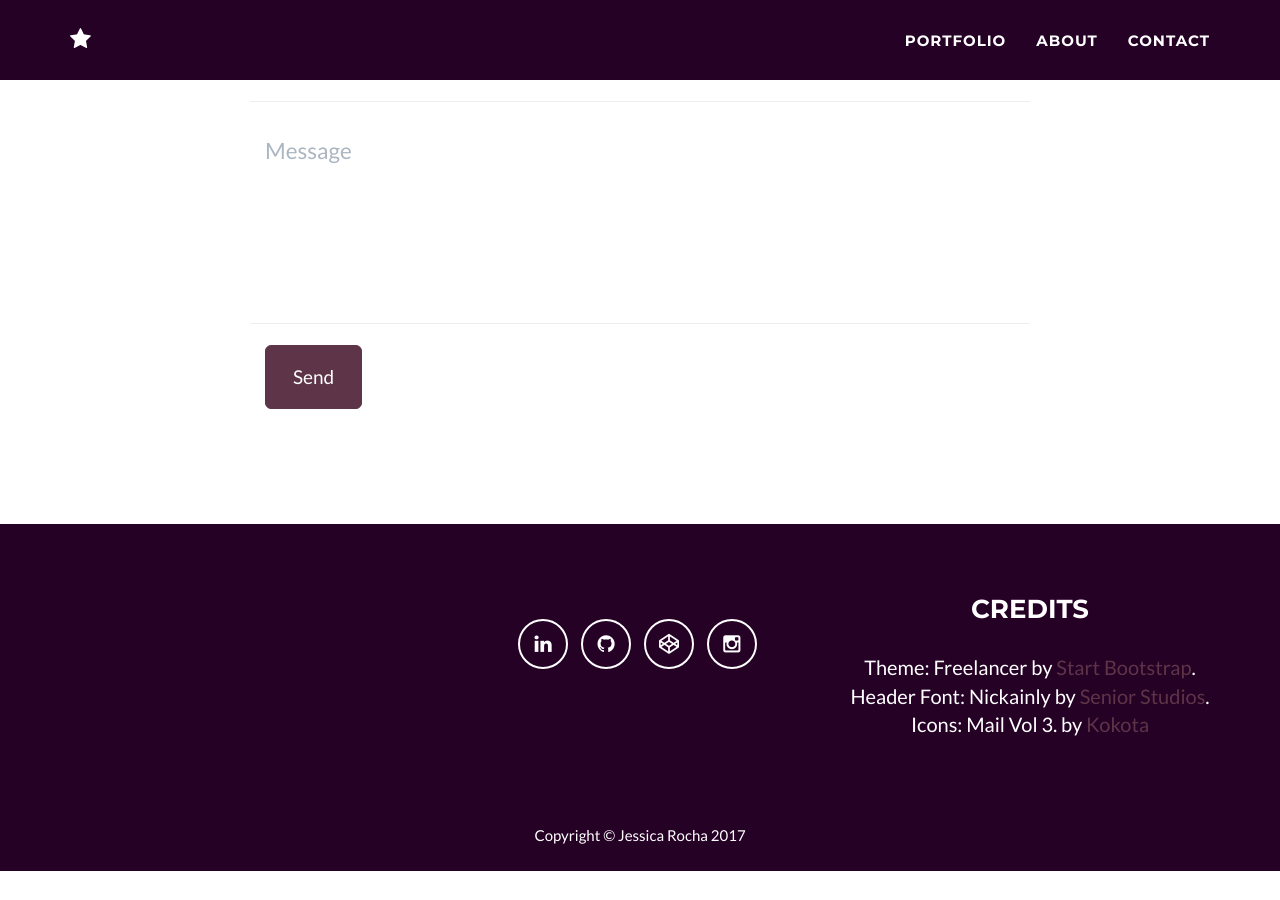
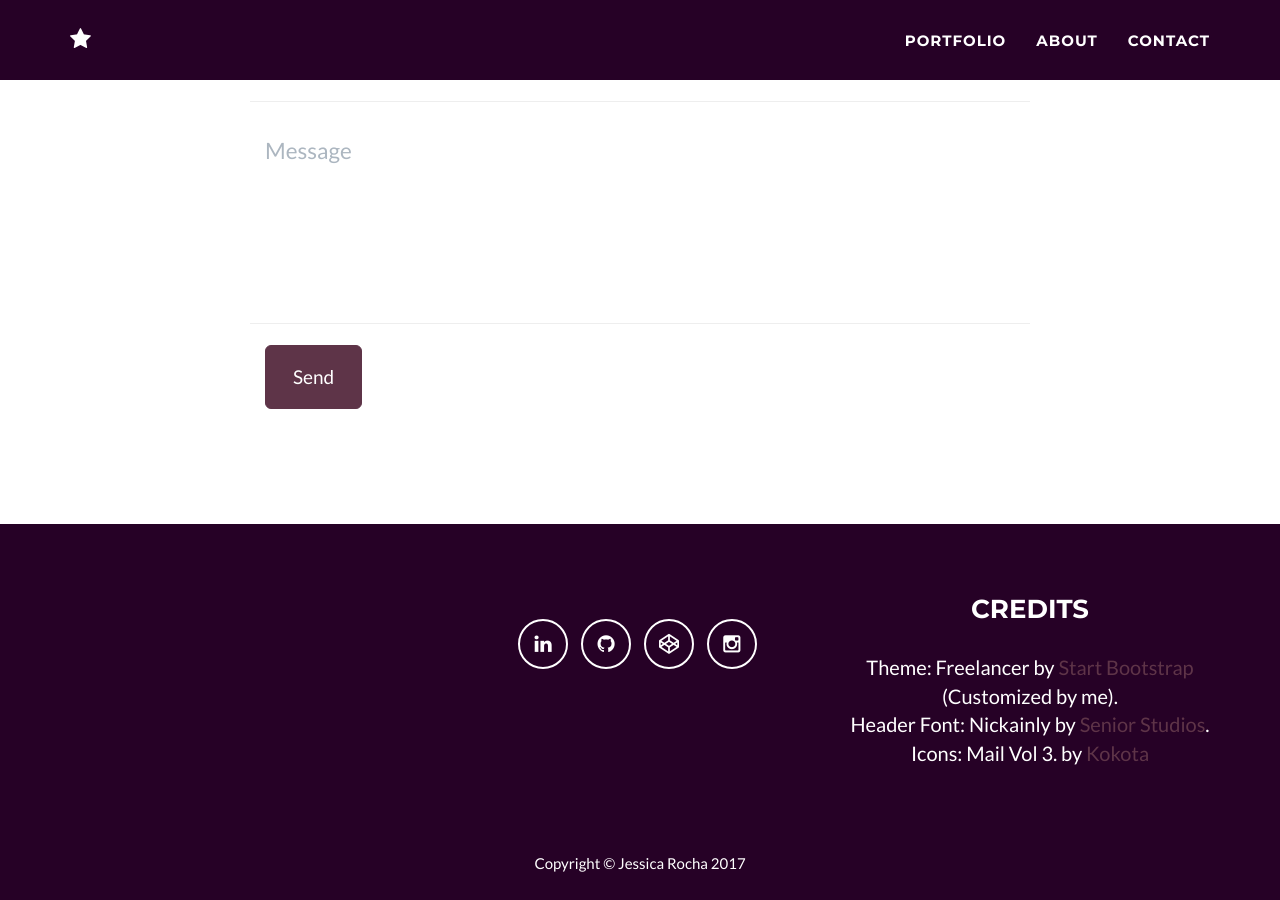
Before and after one commit to JessRocha/jessrocha.github.io, a Jekyll site: the page built from index.html, in a window 1280 px wide and 900 px high, scrolled down 2479 px. Built offline with Jekyll 4.4.1, drawn with Linux system fonts in a browser that asks for light colours; before the commit the page ends 3350 px from its top, so only the background shows below that.

Commit message:
Update _config.yml

```diff
--- a/_config.yml
+++ b/_config.yml
@@ -54,7 +54,9 @@ address:
   - line:
 
 # Credits content
-credits: 'Theme: Freelancer by <a href="http://startbootstrap.com">Start Bootstrap</a>.<br/>Header Font: Nickainly by <a href="https://www.behance.net/seniorsstudio">Senior Studios</a>.<br/>Icons: Mail Vol 3. by <a href="https://www.iconfinder.com/iconsets/mail-vol-3">Kokota</a>'
+credits: 'Theme: Freelancer by <a href="http://startbootstrap.com">Start Bootstrap</a> (Customized by me).
+<br/>Header Font: Nickainly by <a href="https://www.behance.net/seniorsstudio">Senior Studios</a>.
+<br/>Icons: Mail Vol 3. by <a href="https://www.iconfinder.com/iconsets/mail-vol-3">Kokota</a>'
 
 # Build settings
 markdown: kramdown
```
